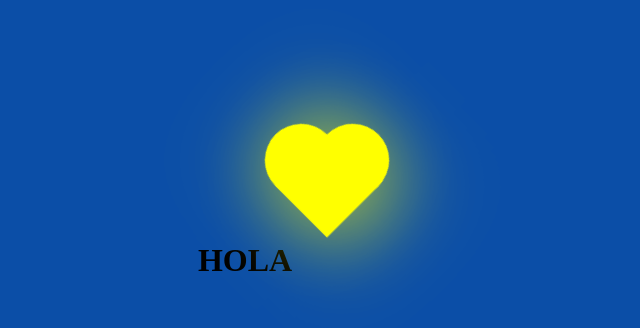
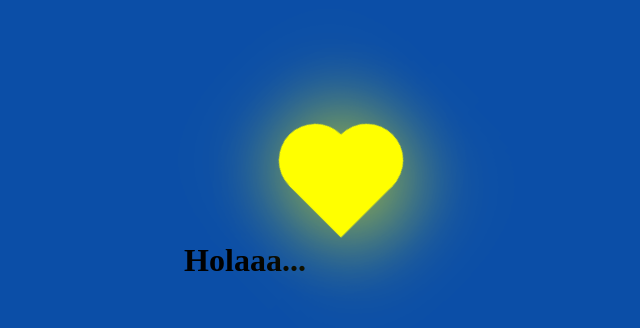
Before and after one commit to jhoncalisaya/parti, a plain HTML site: page index.html in a window 1280 px wide. Shown: the part 214-542 px from the top of the page, without its empty margins (360-1000 px from the left). Drawn offline with Linux system fonts and the light colour scheme.

Commit message:
Update index.html

```diff
--- a/index.html
+++ b/index.html
@@ -1,6 +1,6 @@
 <!DOCTYPE html>
 <html lang="es">
-    <h1><br><br><br><br>HOLA</h1>
+    <h1><br><br><br><br>Holaaa...</h1>
 <head>
     <meta charset="UTF-8">
     <meta http-equiv="X-UA-Compatible"content="IE=edge">
```
